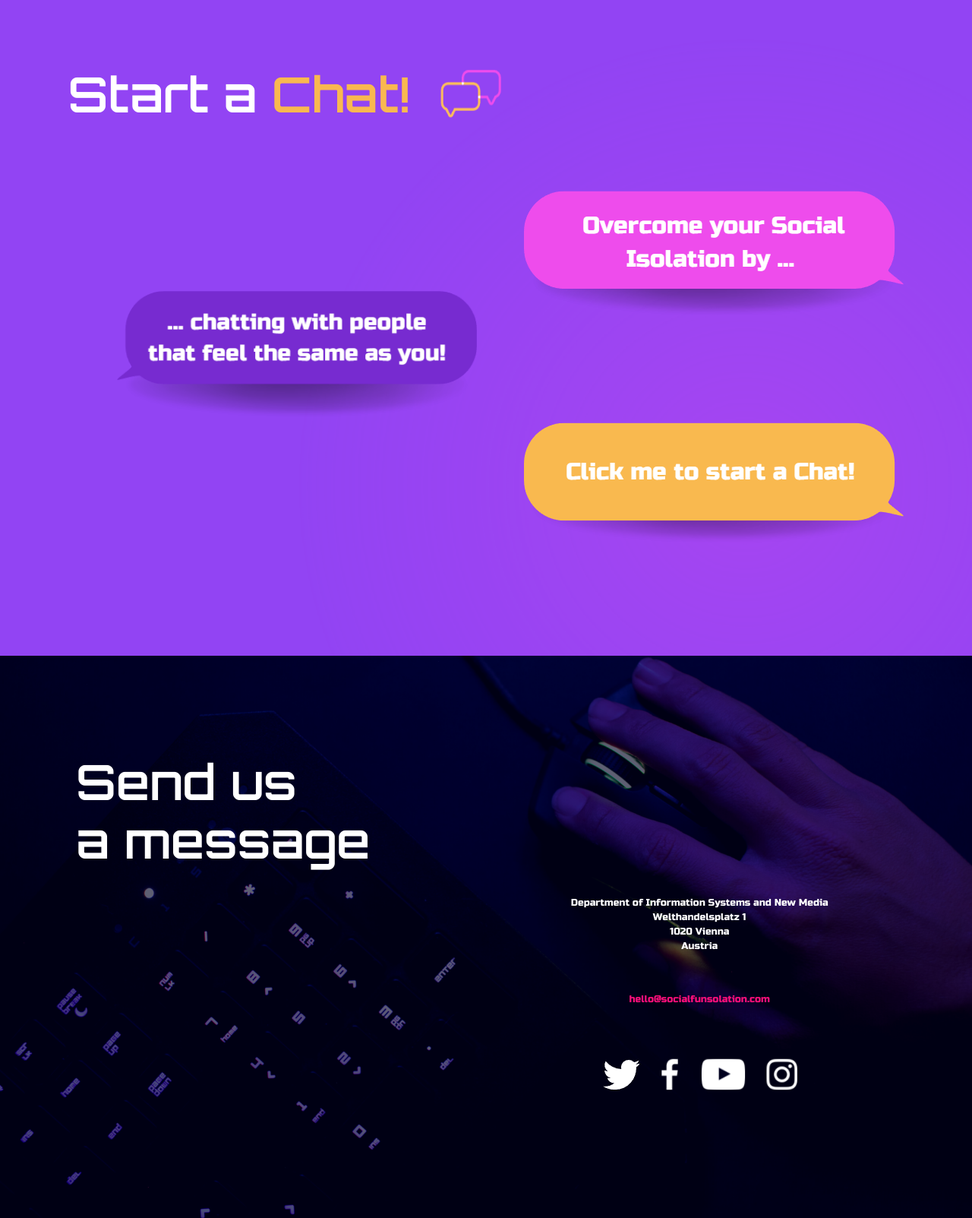
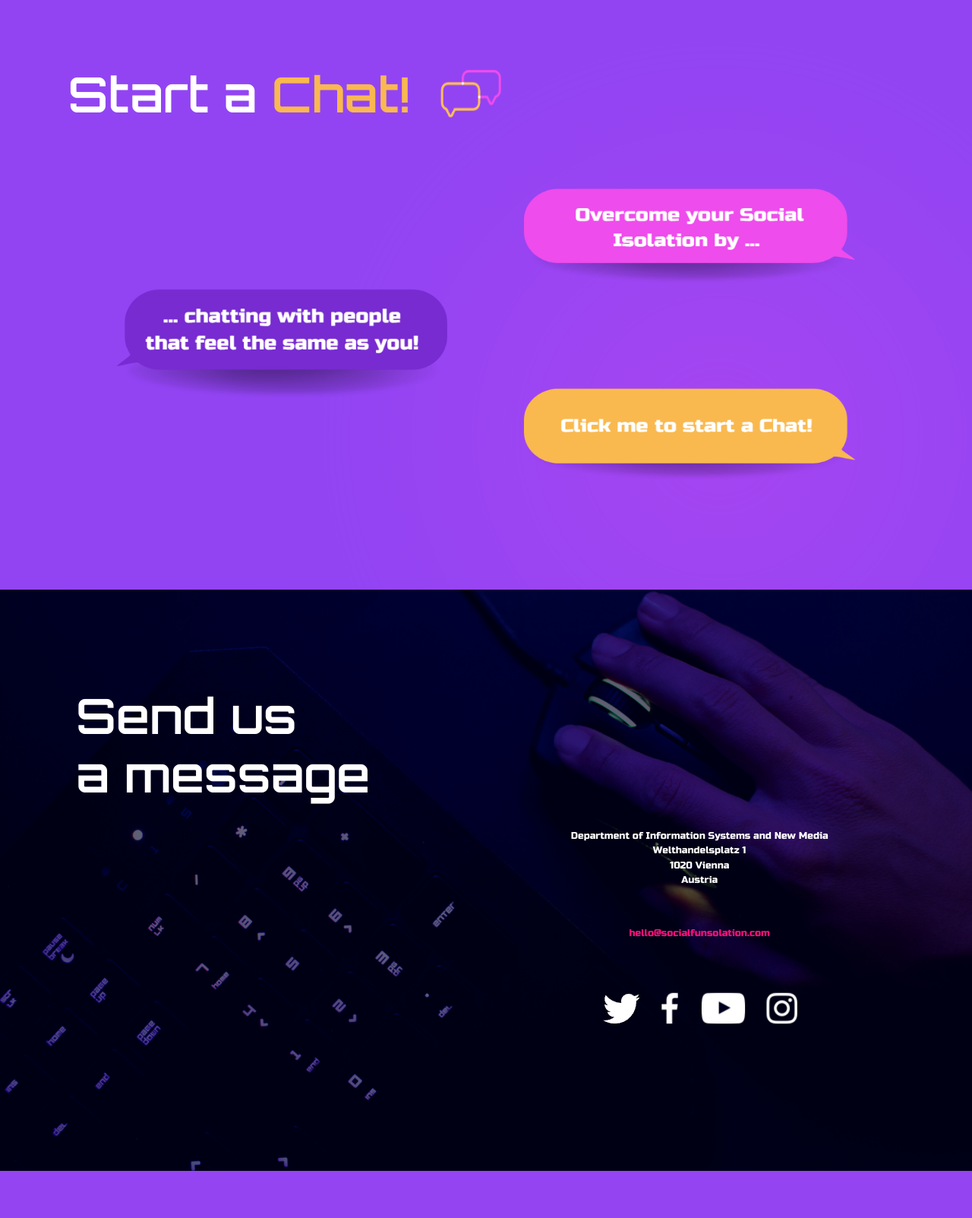
Before and after one commit to BennyScepka/Website-Corporate-IT-1, a PHP site: page /indexV2.html in a window 1280 px wide. Shown: the part 3009-4612 px from the top of the page at 76% size. After the commit the page ends 4550 px from the top, so only its background shows below. Run offline with PHP 8.4, Linux system fonts and the light colour scheme.

Commit message:
page5_v8

```diff
--- a/indexV2.html
+++ b/indexV2.html
@@ -193,19 +193,19 @@
 				<div class="left" style="width: 50%;">
 					<div class="purplechat">
 						<a href="Chat" style="color: white; text-decoration: none;">
-							<img src="img/chatbubble_purple.png" style="max-width: 100%;">
+							<img src="img/chatbubble_purple.png" style="height: 13vw; width: 34vw;">
 						</a>
 					</div>
 				</div>
 				<div class="right" style="width: 50%;">
 					<div class="pinkchat">
 						<a href="Chat" style="color: white; text-decoration: none;">
-							<img src="img/chatbubble_pink.png" style="max-width: 100%;">
+							<img src="img/chatbubble_pink.png" style="height: 11vw; width: 34vw;">
 						</a>
 					</div>
 					<div class="yellowchat">
 						<a href="Chat" style="color: white; text-decoration: none;">
-							<img src="img/chatbubble_yellow.png" style="max-width: 100%;">
+							<img src="img/chatbubble_yellow.png" style="height: 11vw; width: 34vw;">
 						</a>
 					</div>
 				</div>
--- a/style.css
+++ b/style.css
@@ -193,7 +193,7 @@
 }
 .page6{
     padding-top: 12vw;
-    padding-bottom: 10vw;
+    padding-bottom: 12vw;
     background-image: url(img/Mouse_background.png);
     background-size: cover;
     background-position: center;
```
